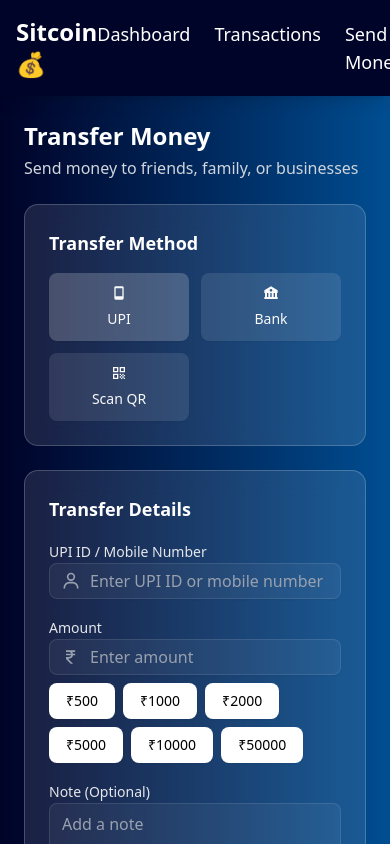
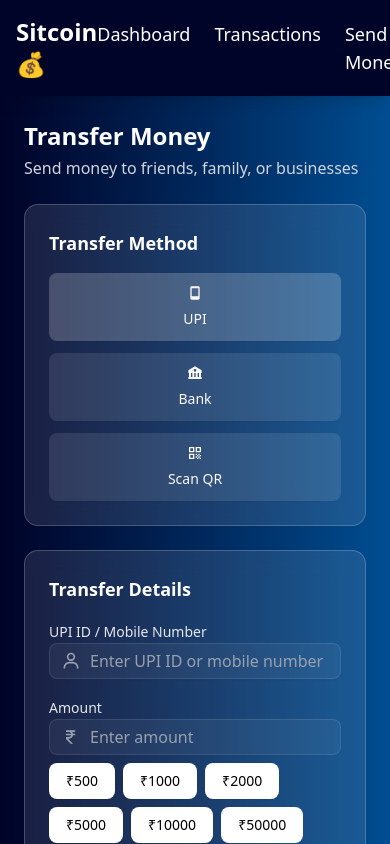
Before and after one commit to Vansh-Singhal/Sit-Coin, a React (Vite) app in the folder frontend/: page /send in a window 390 px wide. Shown: the top 844 px of the page. Built offline with nearby package versions, Linux system fonts and the light colour scheme.

Commit message:
minor change before qr

```diff
--- a/frontend/src/pages/Transfer.jsx
+++ b/frontend/src/pages/Transfer.jsx
@@ -77,7 +77,7 @@
               <h2 className="text-lg font-semibold text-white mb-4">
                 Transfer Method
               </h2>
-              <div className="grid grid-cols-2 sm:grid-cols-3 gap-3">
+              <div className="grid grid-cols-1 sm:grid-cols-3 gap-3">
                 <Button
                   className={`p-3 h-auto flex flex-col items-center gap-2 ${
                     transferMethod === "upi"
```
